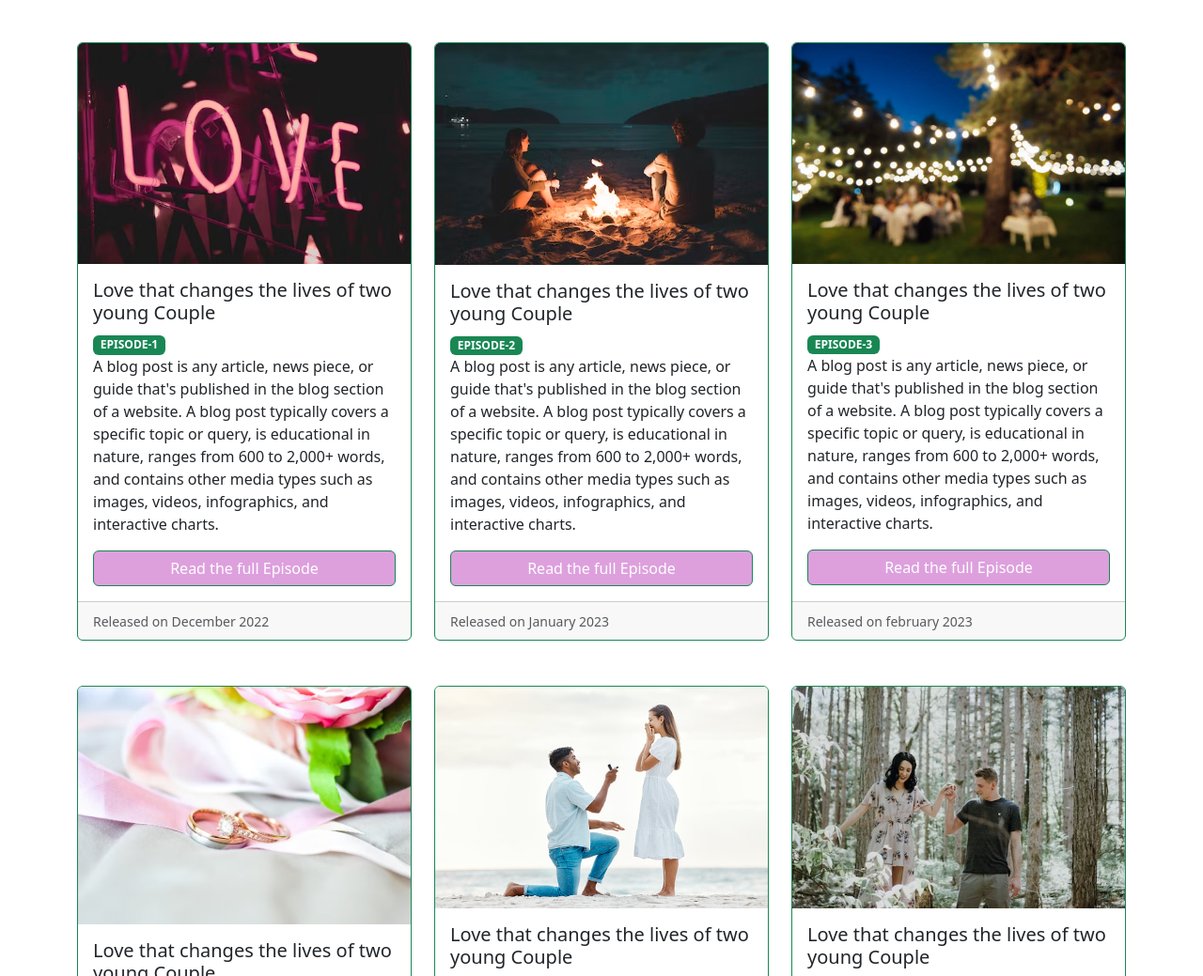
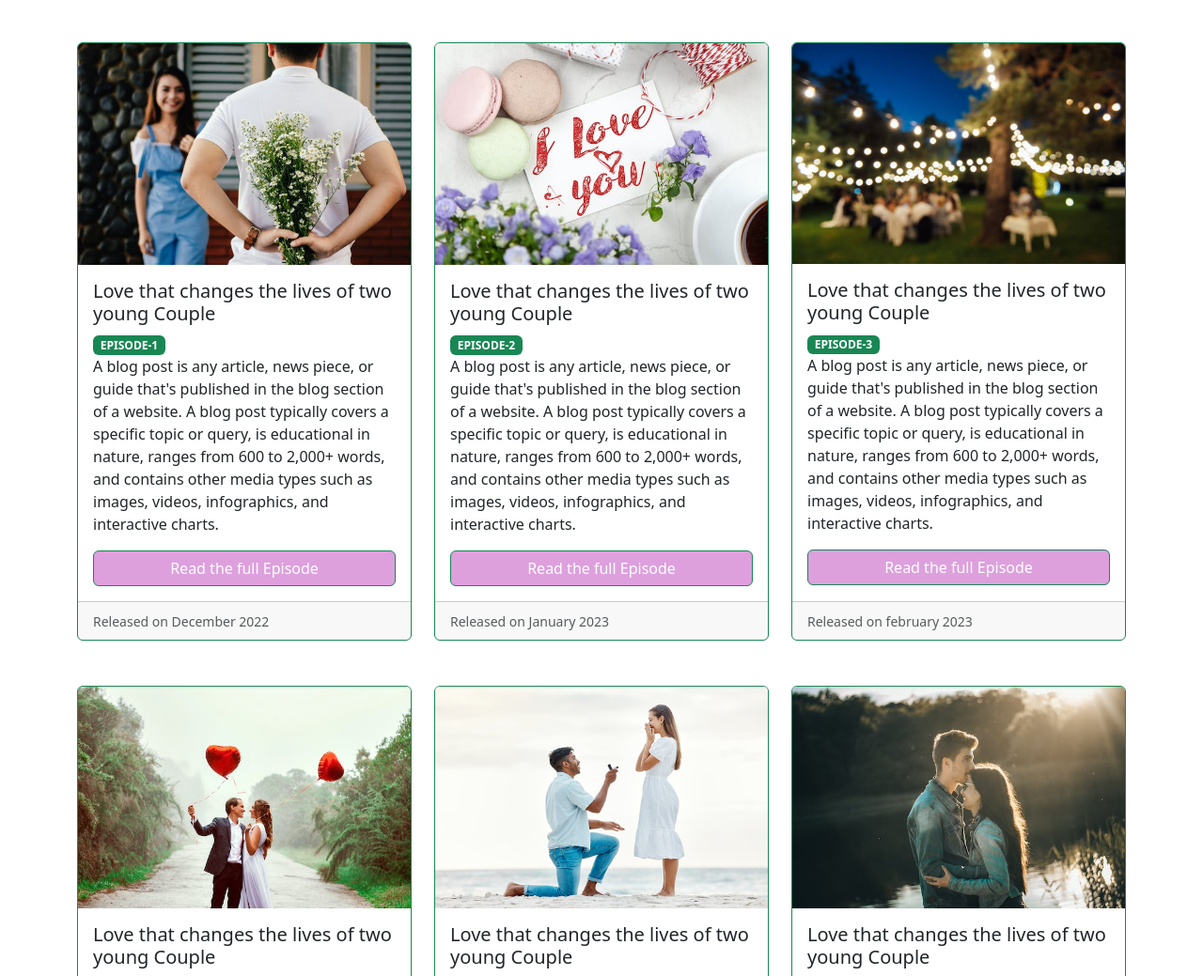
Before and after one commit to Bearcin46/Personal-webpage, a plain HTML site: page shorts.html in a window 1280 px wide. Shown: the part 197-1236 px from the top of the page at 94% size. Drawn offline with nearby package versions, Linux system fonts and the light colour scheme.

Commit message:
personal-website-design

```diff
--- a/shorts.html
+++ b/shorts.html
@@ -72,7 +72,7 @@
         <div class="row row-cols-1 row-cols-md-3 g-4">
             <div class="col">
                 <div class="card border-success h-100">
-                    <img src="./images/last.avif" alt="love for life" class="card-img-top">
+                    <img src="./images/one.jpeg" alt="love for life" class="card-img-top">
                     <div class="card-body">
                         <h5 class="card-title">Love that changes the lives of two young Couple</h5>
                         <span class="badge text-bg-success">EPISODE-1</span>
@@ -89,7 +89,7 @@
             </div>
             <div class="col">
                 <div class="card border-success h-100 ">
-                    <img src="./images/sec.avif" alt="love for life" class="card-img-top">
+                    <img src="./images/two.jpeg" alt="love for life" class="card-img-top">
                     <div class="card-body">
                         <h5 class="card-title">Love that changes the lives of two young Couple</h5>
                         <span class="badge text-bg-success">EPISODE-2</span>
@@ -129,7 +129,7 @@
         <div class="row row-cols-1 row-cols-md-3 g-4">
             <div class="col">
                 <div class="card border-success h-100 ">
-                    <img src="./images/photo-1549048799-bf3b582ee17b.avif" alt="love for life" class="card-img-top">
+                    <img src="./images/four.jpeg" alt="love for life" class="card-img-top">
                     <div class="card-body">
                         <h5 class="card-title">Love that changes the lives of two young Couple</h5>
                         <span class="badge text-bg-success">EPISODE-4</span>
@@ -163,7 +163,7 @@
             </div>
             <div class="col">
                 <div class="card border-success h-100 ">
-                    <img src="./images/photo-2.avif" alt="love for life" class="card-img-top">
+                    <img src="./images/five.jpeg" alt="love for life" class="card-img-top">
                     <div class="card-body">
                         <h5 class="card-title">Love that changes the lives of two young Couple</h5>
                         <span class="badge text-bg-success">EPISODE-6</span>
```
Also changed, not shown: blog.html (+2 -2 lines), images/blog1.avif (deleted), images/first.avif (deleted), images/five.jpeg (added), images/four.jpeg (added), images/four.webp (deleted), images/last.avif (deleted), images/one-one.jpeg (added), images/one.jpeg (added), images/photo-1549048799-bf3b582ee17b.avif (deleted), images/photo-2.avif (deleted), images/sec.avif (deleted), images/two-two.jpeg (added), images/two.jpeg (added).
